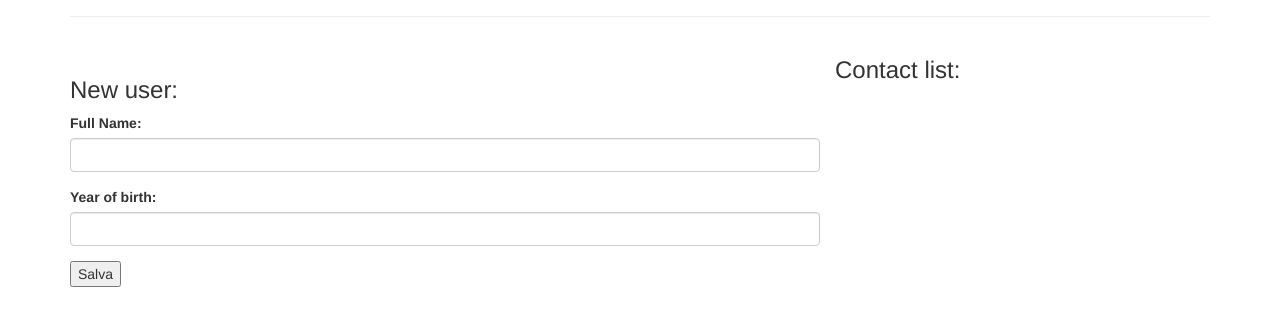
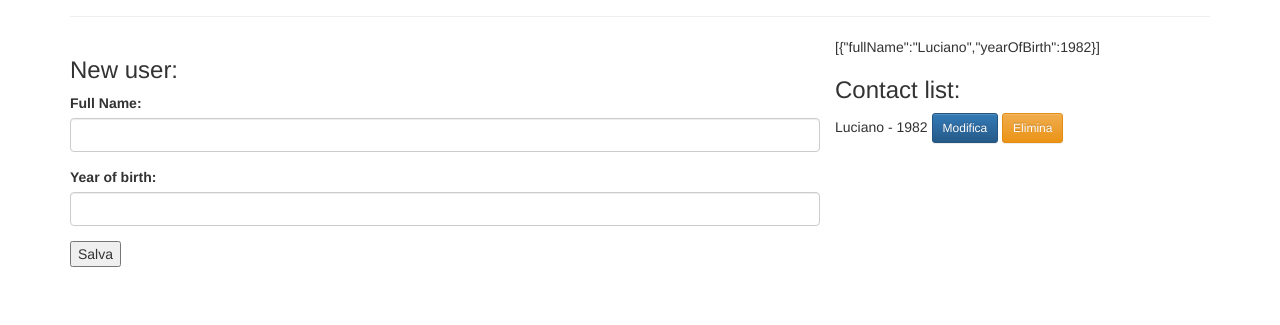
Before and after one commit to jimilucio/angularjs-course, a website: page index.html in a window 1280 px wide. Shown: the part 83-408 px from the top of the page. Drawn offline with nearby package versions, Linux system fonts and the light colour scheme.

Commit message:
fix directive

```diff
--- a/app/directive.js
+++ b/app/directive.js
@@ -5,12 +5,9 @@ angular.module('myApplication')
       restrict: 'E',
       templateUrl: 'contact.html',
       scope: {
-        'contacts': '=',
+        'list': '=',
         'delete': '&',
         'edit': '&'
-      },
-      link: function(){
-
       }
     };
 
--- a/contact.html
+++ b/contact.html
@@ -1,5 +1,5 @@
 <h3>Contact list:</h3>
-<div class="" ng-repeat="item in contacts">
+<div class="" ng-repeat="item in list">
   {{item.fullName}} - {{item.yearOfBirth}}
   <button type="button"
     class="btn btn-primary btn-sm"
--- a/index.html
+++ b/index.html
@@ -51,7 +51,11 @@
               </div>
             </form>
           </div>
-          <contact></contact>
+          {{main.contactList}}
+          <contact
+            list="main.contactList"
+            delete="main.delete"
+            edit="main.edit"></contact>
         </div>
       </div>
     </div>
```
